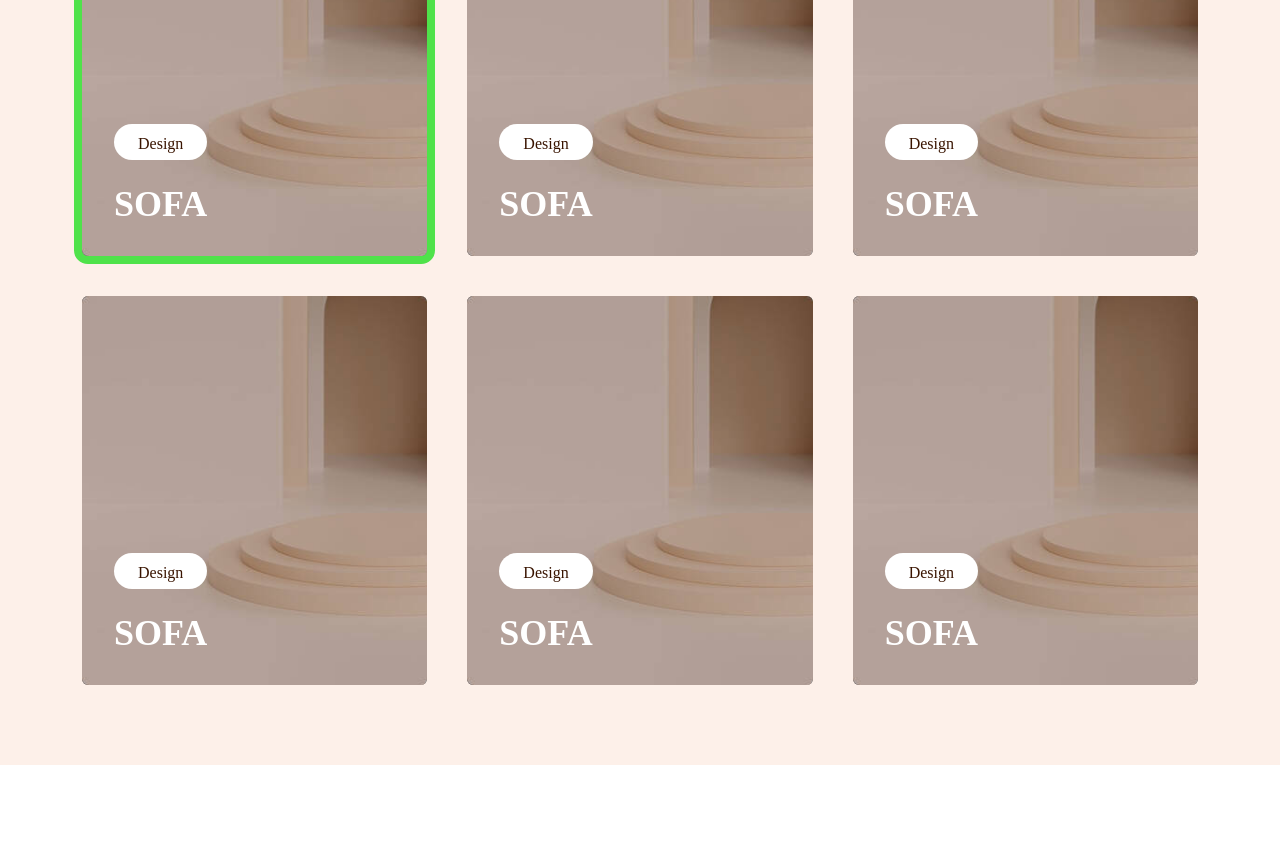
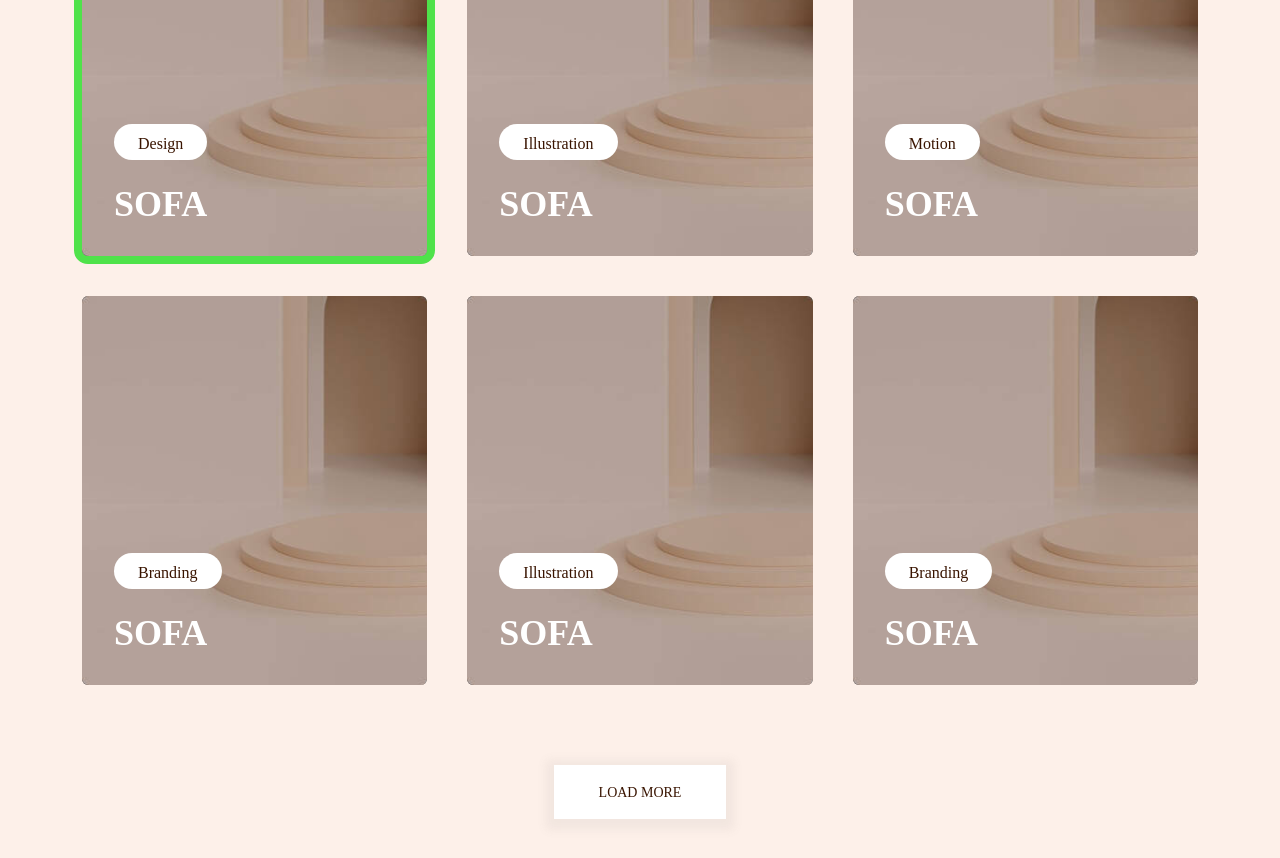
Before and after one commit to H1ghN0on/yupiter-test, a React (Create React App) app: page / in a window 1280 px wide. Shown: the part 680-1538 px from the top of the page. Before the commit the page ends 1445 px from the top, so only its background shows below. Built offline with nearby package versions, Linux system fonts and the light colour scheme.

Commit message:
Made custom theme in tailwind config, switching the categories

```diff
--- /dev/null
+++ b/src/components/Content/Common/LoadMoreButton/index.tsx
@@ -0,0 +1,18 @@
+import React from "react";
+
+interface LoadMoreButtonProps {
+  onClick: () => void;
+}
+
+const LoadMoreButton: React.FC<LoadMoreButtonProps> = ({ onClick }) => {
+  return (
+    <button
+      className="px-[45px] py-[15px] shadow-loadMoreButton bg-white"
+      onClick={onClick}
+    >
+      <span className="text-sm uppercase text-textPrimary">Load more</span>
+    </button>
+  );
+};
+
+export default LoadMoreButton;
--- a/src/components/Content/Content.tsx
+++ b/src/components/Content/Content.tsx
@@ -11,7 +11,7 @@ const cards: CardType[] = [
     id: 0,
     category: {
       label: "Design",
-      accessor: "Design",
+      accessor: "design",
     },
     name: "Sofa",
     img: "/test.jpg",
@@ -19,8 +19,8 @@ const cards: CardType[] = [
   {
     id: 1,
     category: {
-      label: "Design",
-      accessor: "Design",
+      label: "Illustration",
+      accessor: "illustration",
     },
     name: "Sofa",
     img: "/test.jpg",
@@ -28,8 +28,8 @@ const cards: CardType[] = [
   {
     id: 2,
     category: {
-      label: "Design",
-      accessor: "Design",
+      label: "Motion",
+      accessor: "motion",
     },
     name: "Sofa",
     img: "/test.jpg",
@@ -37,8 +37,8 @@ const cards: CardType[] = [
   {
     id: 3,
     category: {
-      label: "Design",
-      accessor: "Design",
+      label: "Branding",
+      accessor: "branding",
     },
     name: "Sofa",
     img: "/test.jpg",
@@ -46,8 +46,8 @@ const cards: CardType[] = [
   {
     id: 4,
     category: {
-      label: "Design",
-      accessor: "Design",
+      label: "Illustration",
+      accessor: "illustration",
     },
     name: "Sofa",
     img: "/test.jpg",
@@ -55,15 +55,15 @@ const cards: CardType[] = [
   {
     id: 5,
     category: {
-      label: "Design",
-      accessor: "Design",
+      label: "Branding",
+      accessor: "branding",
     },
     name: "Sofa",
     img: "/test.jpg",
   },
 ];
 
-const items: CategoryItemType[] = [
+const categories: CategoryItemType[] = [
   {
     label: "Show All",
     accessor: "all",
@@ -86,21 +86,52 @@ const items: CategoryItemType[] = [
   },
 ];
 
+const emptyCard = {
+  id: -1,
+  category: {
+    label: "",
+    accessor: "",
+  },
+  name: "",
+  img: "",
+};
+
 export interface ContentProps {
   categories: CategoryItemType[];
   activeCategory: CategoryItemType;
   onCategoryChange: (item: CategoryItemType) => void;
   cards: CardType[];
+  onLoadMoreClick: () => void;
+  activeCard: CardType;
+  onCardClick: (card: CardType) => void;
 }
 
 const Content = () => {
+  const [activeCards, setActiveCards] = React.useState<CardType[]>(cards);
+
   const [activeCategory, setActiveCategory] = React.useState<CategoryItemType>(
-    items[0]
+    categories[0]
   );
 
-  const onCategoryChange = (item: CategoryItemType) => {
-    setActiveCategory(item);
+  const [activeCard, setActiveCard] = React.useState<CardType>(cards[0]);
+
+  const onCategoryChange = (category: CategoryItemType) => {
+    setActiveCard(emptyCard);
+    setActiveCategory(category);
+    if (category.accessor === "all") {
+      setActiveCards(cards);
+    } else {
+      setActiveCards(
+        cards.filter((card) => card.category.accessor === category.accessor)
+      );
+    }
   };
+
+  const onCardClick = (card: CardType) => {
+    setActiveCard(card);
+  };
+
+  const onLoadMoreClick = () => {};
 
   const adaptiveContext = React.useContext(AdaptiveContext);
 
@@ -108,17 +139,21 @@ const Content = () => {
     <React.Suspense fallback={<div>loading...</div>}>
       {adaptiveContext.isMobile() ? (
         <ContentMobileLazy
-          categories={items}
+          categories={categories}
           activeCategory={activeCategory}
           onCategoryChange={onCategoryChange}
-          cards={cards}
+          cards={activeCards}
+          onLoadMoreClick={onLoadMoreClick}
         />
       ) : (
         <ContentDesktopLazy
-          cards={cards}
-          categories={items}
+          cards={activeCards}
+          categories={categories}
           activeCategory={activeCategory}
           onCategoryChange={onCategoryChange}
+          onLoadMoreClick={onLoadMoreClick}
+          activeCard={activeCard}
+          onCardClick={onCardClick}
         />
       )}
     </React.Suspense>
--- a/src/components/Content/ContentDesktop.tsx
+++ b/src/components/Content/ContentDesktop.tsx
@@ -2,26 +2,22 @@ import React from "react";
 import { Container } from "react-bootstrap";
 import { ContentProps } from "./Content";
 import CategoryMenuDesktop from "../ui/Desktop/CategoryMenuDesktop";
-import CardListDesktop, {
-  CardType,
-} from "@components/ui/Desktop/CardListDesktop";
+import CardListDesktop from "@components/ui/Desktop/CardListDesktop";
+import LoadMoreButton from "./Common/LoadMoreButton";
 
 const ContentDesktop: React.FC<ContentProps> = ({
+  activeCard,
+  onCardClick,
   categories,
   activeCategory,
   onCategoryChange,
   cards,
+  onLoadMoreClick,
 }) => {
-  const [activeCard, setActiveCard] = React.useState<CardType>(cards[0]);
-
-  const onCardClick = (card: CardType) => {
-    setActiveCard(card);
-  };
-
   return (
-    <div className="bg-[#FDF0E9] flex flex-col items-center justify-center">
+    <div className="h-full bg-content flex flex-col items-center justify-center pb-44 pt-dContentTop">
       <Container>
-        <section className="w-full px-[15%] py-[70px]">
+        <section className="w-full px-dCategoriesX pb-dCategoriesBottom">
           <CategoryMenuDesktop
             items={categories}
             active={activeCategory}
@@ -31,10 +27,11 @@ const ContentDesktop: React.FC<ContentProps> = ({
         <CardListDesktop
           active={activeCard}
           onCardClick={onCardClick}
-          className="w-full grid grid-cols-3 2xl:grid-cols-4 gap-x-10 gap-y-10 pb-20"
+          className="w-full grid grid-cols-3 2xl:grid-cols-4 gap-x-10 gap-y-10 pb-dCardListBottom"
           items={cards}
         />
       </Container>
+      <LoadMoreButton onClick={onLoadMoreClick} />
     </div>
   );
 };
--- a/src/components/Header/Common/Logo/LogoSvg.tsx
+++ b/src/components/Header/Common/Logo/LogoSvg.tsx
@@ -11,7 +11,7 @@ export const LogoSvg = () => {
         id="Polygon"
         transform="translate(-1.175)"
         fill="none"
-        stroke-miterlimit="10"
+        strokeMiterlimit="10"
       >
         <path
           d="M24,0,46.825,16.584,38.107,43.416H9.893L1.175,16.584Z"
--- a/src/components/Header/HeaderDesktop.tsx
+++ b/src/components/Header/HeaderDesktop.tsx
@@ -6,7 +6,7 @@ import { Container } from "react-bootstrap";
 
 const HeaderDesktop = () => {
   return (
-    <header className="pt-4 pb-14 bg-[#28293E] text-white">
+    <header className="pt-dHeaderTop pb-dHeaderBottom bg-header text-white">
       <Container>
         <section className="flex justify-between items-center">
           <Logo />
--- a/src/components/Header/HeaderMobile.tsx
+++ b/src/components/Header/HeaderMobile.tsx
@@ -5,7 +5,7 @@ import Title from "./Common/Title";
 
 const HeaderMobile = () => {
   return (
-    <header className="pt-5 pb-16 bg-[#28293E] text-white">
+    <header className="pt-5 pb-16 bg-header text-white">
       <Container fluid>
         <section className="flex flex-col justify-around items-center">
           <Logo />
--- a/src/components/ui/Desktop/CategoryMenuDesktop/CategoryItemDesktop.tsx
+++ b/src/components/ui/Desktop/CategoryMenuDesktop/CategoryItemDesktop.tsx
@@ -12,7 +12,9 @@ const CategoryItemDesktop: React.FC<CategoryItemProps> = ({
   active,
   onClick,
 }) => {
-  const textStyle = active ? "text-[#16CD53]" : "text-[#391400] opacity-[.64]";
+  const textStyle = active
+    ? "text-categoryActive"
+    : "text-textPrimary opacity-[.64]";
 
   const handleItemClick = (e: React.MouseEvent<HTMLLIElement>) => {
     onClick(item);
--- a/src/components/ui/Desktop/ContactButtonDesktop/index.tsx
+++ b/src/components/ui/Desktop/ContactButtonDesktop/index.tsx
@@ -7,7 +7,7 @@ const ContactButtonDesktop = () => {
 
   return (
     <button
-      className="px-[40px] py-[15px] border-2 rounded border-[#707070]"
+      className="px-[40px] py-[15px] border-2 rounded border-lightgray"
       onClick={handleButtonClick}
     >
       <span className="text-sm font-bold uppercase">Contact</span>
--- a/src/components/ui/Desktop/NavigationDesktop/index.tsx
+++ b/src/components/ui/Desktop/NavigationDesktop/index.tsx
@@ -31,7 +31,7 @@ const items: NavigationItemType[] = [
 
 const NavigationDesktop = () => {
   return (
-    <div className="w-full px-[15%]">
+    <div className="w-full px-dNav">
       <ul className="flex items-center justify-between">
         {items &&
           items.map((item: NavigationItemType, index: number) => (
--- a/tailwind.config.js
+++ b/tailwind.config.js
@@ -4,7 +4,32 @@ module.exports = {
     extend: {
       boxShadow: {
         'activeCard': '0 0 0 8px rgba(79, 226, 74, 1)',
+        'loadMoreButton': '0 3px 9px 8px rgba(112, 112, 112, 0.08)'
       },
+      colors: {
+        'lightgray': '#707070',
+        'header':'#28293E',
+        'content': '#FDF0E9',
+        'textPrimary': "#391400",
+        'categoryActive': "#16CD53",
+        'selectOrange': "#F3D1BD",
+        'selectArrowOrange': '#EF6D58',
+      },
+      padding: {
+        'dNav': "15%",
+        'dCategoriesBottom': "70px",
+        'dCategoriesX': "15%",
+        'mCategoriesBottom': "70px",
+        'mCategoriesX': "15%",
+        'dHeaderTop': "16px",
+        'dHeaderBottom': "64px",
+        'dContentBottom': "180px",
+        'dContentTop': "70px",
+        'mContentTop': "70px",
+        'mContentBottom': "224px",
+        'dCardListBottom': "80px",
+        'mCardListBottom': "48px",
+      }
     },
   },
   plugins: [],
```
Also changed, not shown: src/components/Content/ContentMobile.tsx (+9 -4 lines), src/components/ui/Mobile/CategoryMenuMobile/index.tsx (+5 -5 lines).
